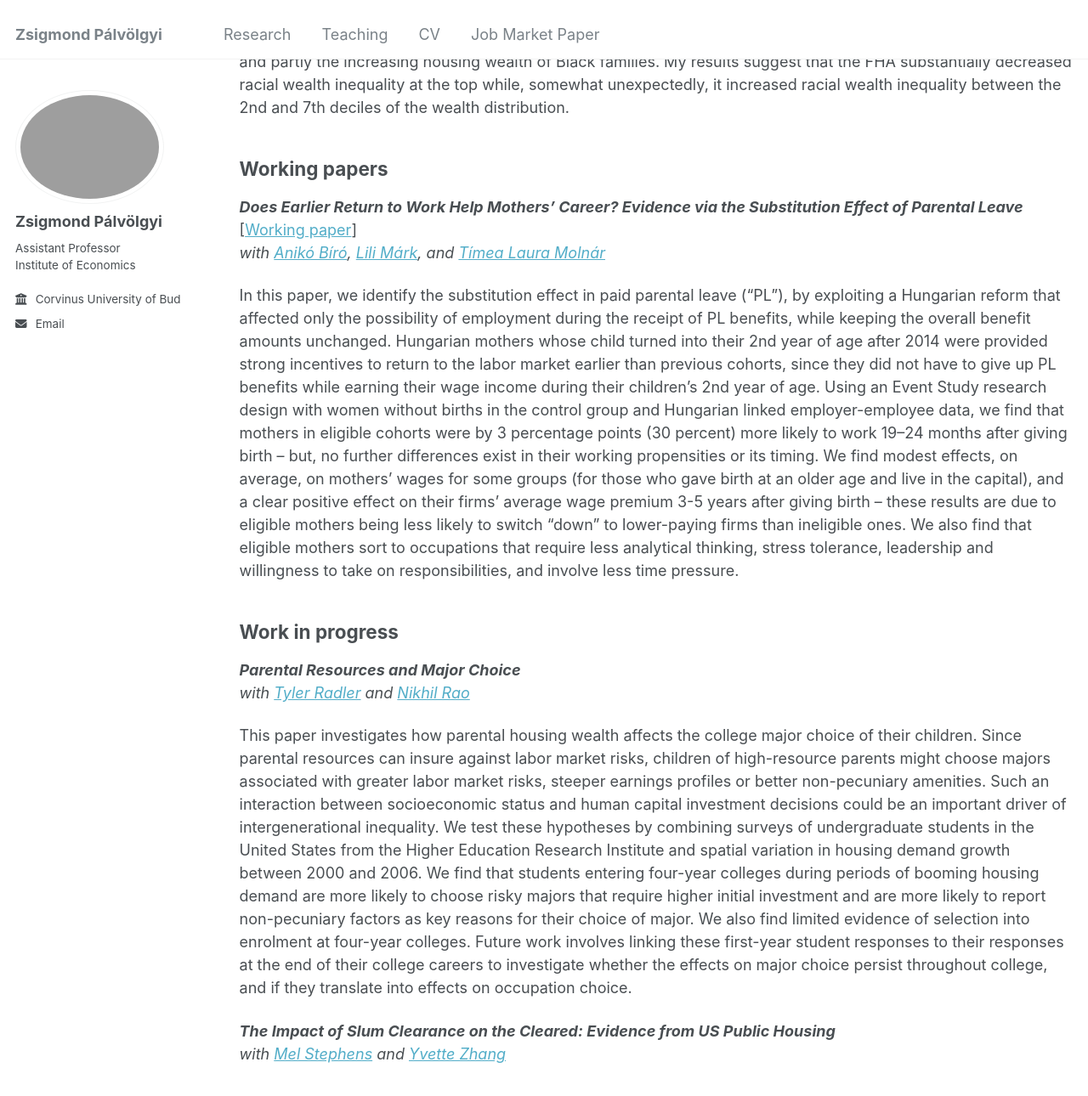
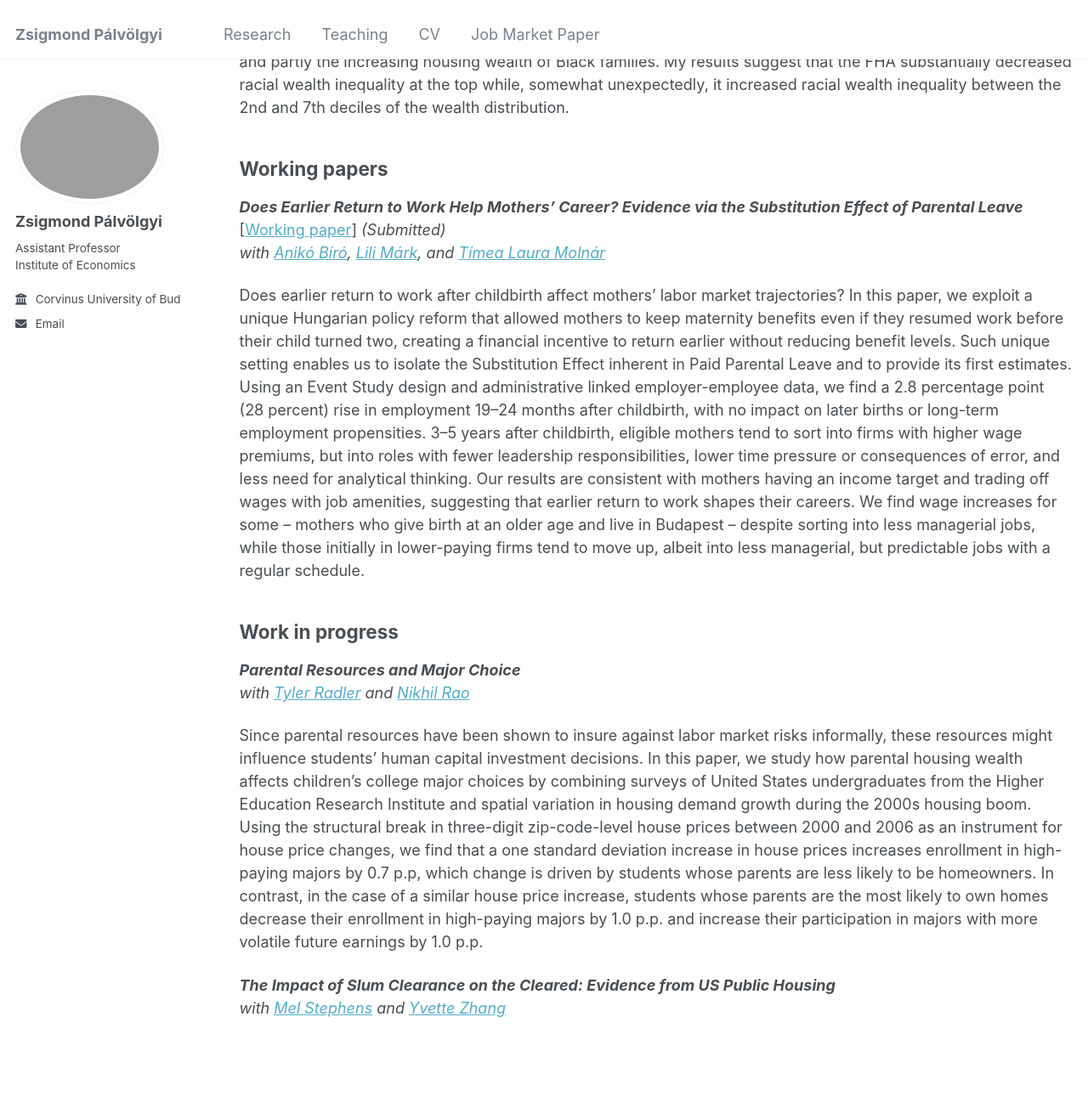
Before and after one commit to zsigmond-palvolgyi/zsigmond-palvolgyi.github.io, a Jekyll site: the page built from _pages/reasearch.md, in a window 1280 px wide and 1400 px high, scrolled down 486 px. Shown: the top 1290 px of the window at 85% size. Built offline with Jekyll 4.4.1, drawn with Linux system fonts in a browser that asks for light colours.

Commit message:
Update reasearch.md

```diff
--- a/_pages/reasearch.md
+++ b/_pages/reasearch.md
@@ -13,17 +13,17 @@ Following the Fair Housing Act (FHA), which ended lawful housing discrimination
 
 ## Working papers
 
-***Does Earlier Return to Work Help Mothers’ Career? Evidence via the Substitution Effect of Parental Leave*** [[Working paper][gyed_extra]]<br>
+***Does Earlier Return to Work Help Mothers’ Career? Evidence via the Substitution Effect of Parental Leave*** [[Working paper][gyed_extra]] _(Submitted)_ <br>
 _with [Anikó Bíró](https://sites.google.com/site/aniko17biro/), [Lili Márk](https://economics.ceu.edu/people/lili-mark), and [Tímea Laura Molnár](https://timea-laura-molnar.com/)_
 
-In this paper, we identify the substitution effect in paid parental leave ("PL"), by exploiting a Hungarian reform that affected only the possibility of employment during the receipt of PL benefits, while keeping the overall benefit amounts unchanged. Hungarian mothers whose child turned into their 2nd year of age after 2014 were provided strong incentives to return to the labor market earlier than previous cohorts, since they did not have to give up PL benefits while earning their wage income during their children's 2nd year of age. Using an Event Study research design with women without births in the control group and Hungarian linked employer-employee data, we find that mothers in eligible cohorts were  by 3 percentage points (30 percent) more likely to work 19–24 months after giving birth – but, no further differences exist in their working propensities or its timing. We find modest effects, on average, on mothers' wages for some groups (for those who gave birth at an older age and live in the capital), and a clear positive effect on their firms' average wage premium 3-5 years after giving birth – these results are due to eligible mothers being less likely to switch "down" to lower-paying firms than ineligible ones. We also find that eligible mothers sort to occupations that require less analytical thinking, stress tolerance, leadership and willingness to take on responsibilities, and involve less time pressure.
+Does earlier return to work after childbirth affect mothers’ labor market trajectories? In this paper, we exploit a unique Hungarian policy reform that allowed mothers to keep maternity benefits even if they resumed work before their child turned two, creating a financial incentive to return earlier without reducing benefit levels. Such unique setting enables us to isolate the Substitution Effect inherent in Paid Parental Leave and to provide its first estimates. Using an Event Study design and administrative linked employer-employee data, we find a 2.8 percentage point (28 percent) rise in employment 19–24 months after childbirth, with no impact on later births or long-term employment propensities. 3–5 years after childbirth, eligible mothers tend to sort into firms with higher wage premiums, but into roles with fewer leadership responsibilities, lower time pressure or consequences of error, and less need for analytical thinking. Our results are consistent with mothers having an income target and trading off wages with job amenities, suggesting that earlier return to work shapes their careers. We find wage increases for some – mothers who give birth at an older age and live in Budapest – despite sorting into less managerial jobs, while those initially in lower-paying firms tend to move up, albeit into less managerial, but predictable jobs with a regular schedule.
 
 ## Work in progress
 
 ***Parental Resources and Major Choice***<br>
 _with [Tyler Radler](https://tradler.github.io/) and [Nikhil Rao](https://sites.google.com/view/nikhil-rao/)_
 
-This paper investigates how parental housing wealth affects the college major choice of their children. Since parental resources can insure against labor market risks, children of high-resource parents might choose majors associated with greater labor market risks, steeper earnings profiles or better non-pecuniary amenities. Such an interaction between socioeconomic status and human capital investment decisions could be an important driver of intergenerational inequality. We test these hypotheses by combining surveys of undergraduate students in the United States from the Higher Education Research Institute and spatial variation in housing demand growth between 2000 and 2006. We find that students entering four-year colleges during periods of booming housing demand are more likely to choose risky majors that require higher initial investment and are more likely to report non-pecuniary factors as key reasons for their choice of major. We also find limited evidence of selection into enrolment at four-year colleges. Future work involves linking these first-year student responses to their responses at the end of their college careers to investigate whether the effects on major choice persist throughout college, and if they translate into effects on occupation choice.
+Since parental resources have been shown to insure against labor market risks informally, these resources might influence students’ human capital investment decisions. In this paper, we study how parental housing wealth affects children’s college major choices by combining surveys of United States undergraduates from the Higher Education Research Institute and spatial variation in housing demand growth during the 2000s housing boom. Using the structural break in three-digit zip-code-level house prices between 2000 and 2006 as an instrument for house price changes, we find that a one standard deviation increase in house prices increases enrollment in high-paying majors by 0.7 p.p, which change is driven by students whose parents are less likely to be homeowners. In contrast, in the case of a similar house price increase, students whose parents are the most likely to own homes decrease their enrollment in high-paying majors by 1.0 p.p. and increase their participation in majors with more volatile future earnings by 1.0 p.p.
 
 ***The  Impact  of  Slum  Clearance  on  the  Cleared:  Evidence  from  US  Public Housing***<br>
 _with [Mel Stephens](https://sites.lsa.umich.edu/mstep/) and [Yvette Zhang](https://economics.yale.edu/people/yvette-zhang)_
```
